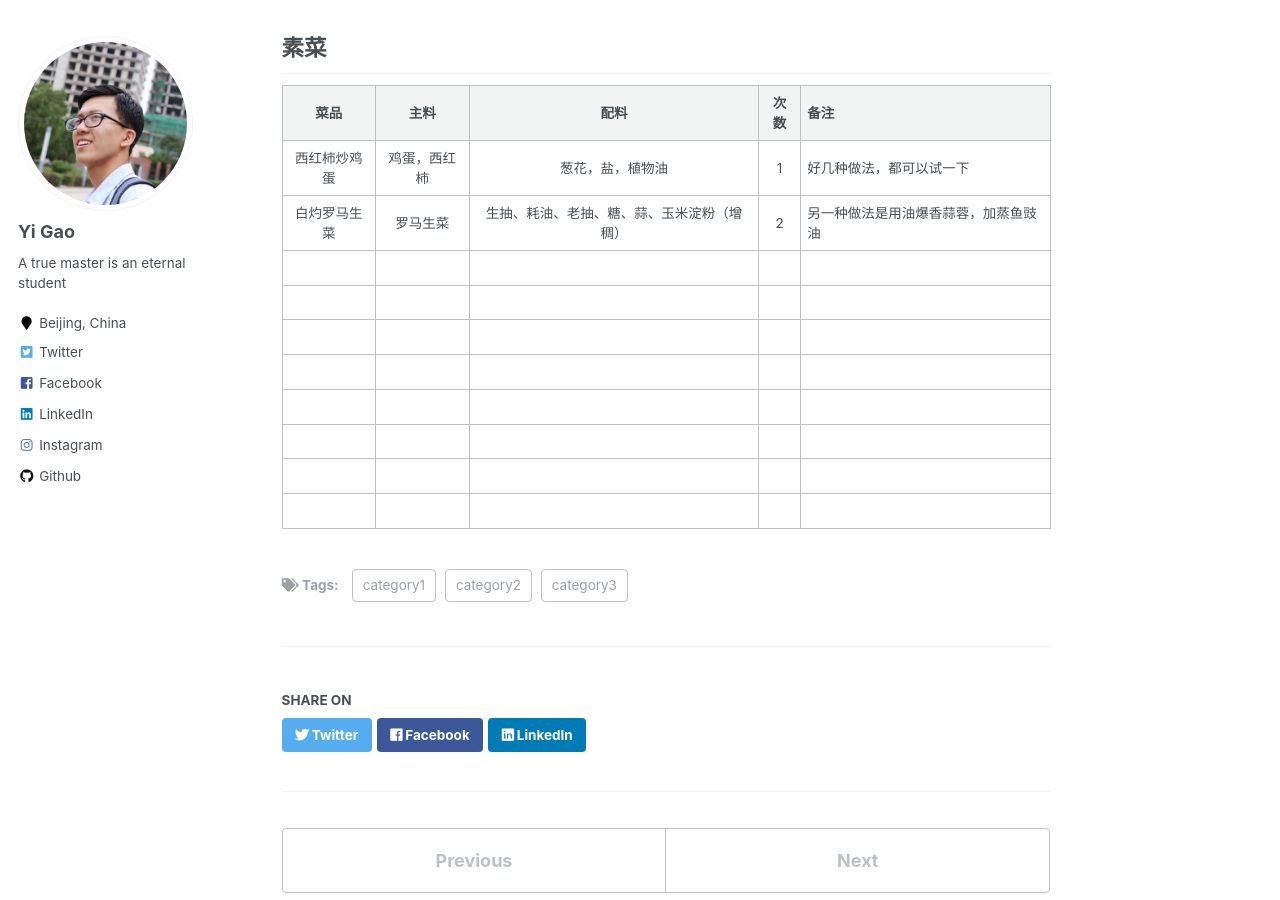
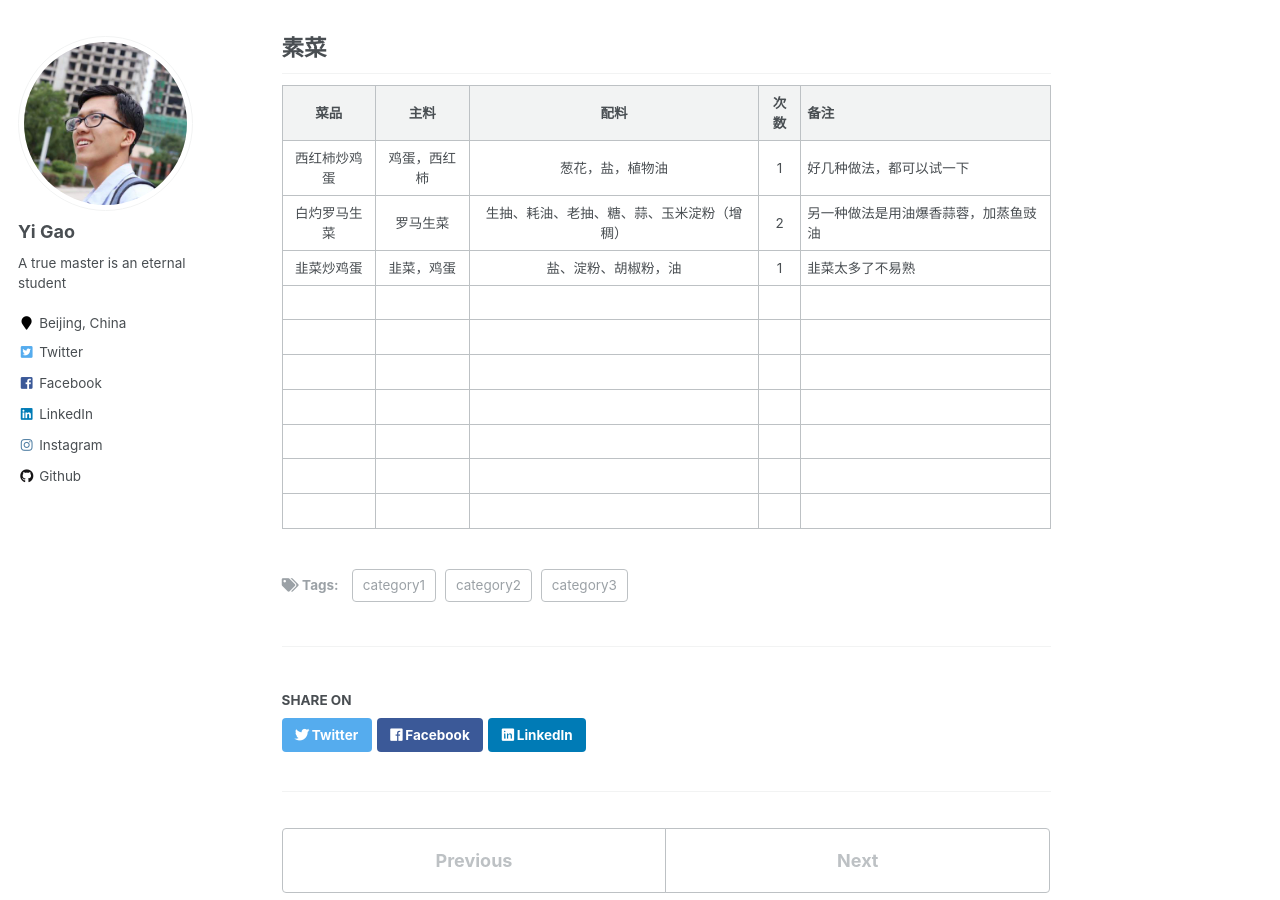
Before and after one commit to masteryi-0018/masteryi-0018.github.io, a Jekyll site: the page built from _posts/2023-10-22-blog-post-1.md, in a window 1280 px wide and 900 px high, scrolled down 1867 px. Built offline with Jekyll 4.4.1, drawn with Linux system fonts in a browser that asks for light colours.

Commit message:
20240421

```diff
--- a/_posts/2023-10-22-blog-post-1.md
+++ b/_posts/2023-10-22-blog-post-1.md
@@ -55,6 +55,7 @@ tags:
 |:------:|:------:|:---------------------:|:---:| ------------------ |
 | 西红柿炒鸡蛋 | 鸡蛋，西红柿 | 葱花，盐，植物油              | 1   | 好几种做法，都可以试一下       |
 | 白灼罗马生菜 | 罗马生菜   | 生抽、耗油、老抽、糖、蒜、玉米淀粉（增稠） | 2   | 另一种做法是用油爆香蒜蓉，加蒸鱼豉油 |
+| 韭菜炒鸡蛋  | 韭菜，鸡蛋  | 盐、淀粉、胡椒粉，油            | 1   | 韭菜太多了不易熟           |
 |        |        |                       |     |                    |
 |        |        |                       |     |                    |
 |        |        |                       |     |                    |
@@ -62,4 +63,3 @@ tags:
 |        |        |                       |     |                    |
 |        |        |                       |     |                    |
 |        |        |                       |     |                    |
-|        |        |                       |     |                    |
```
